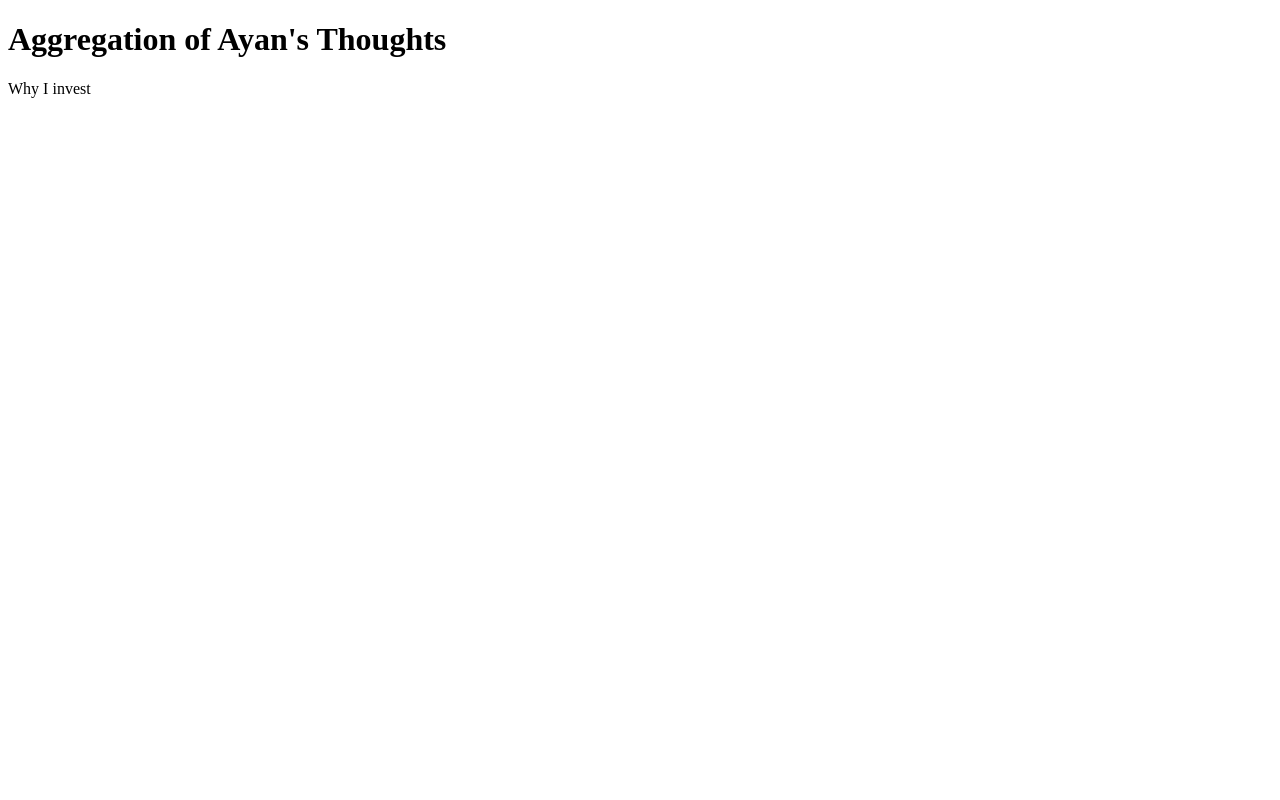
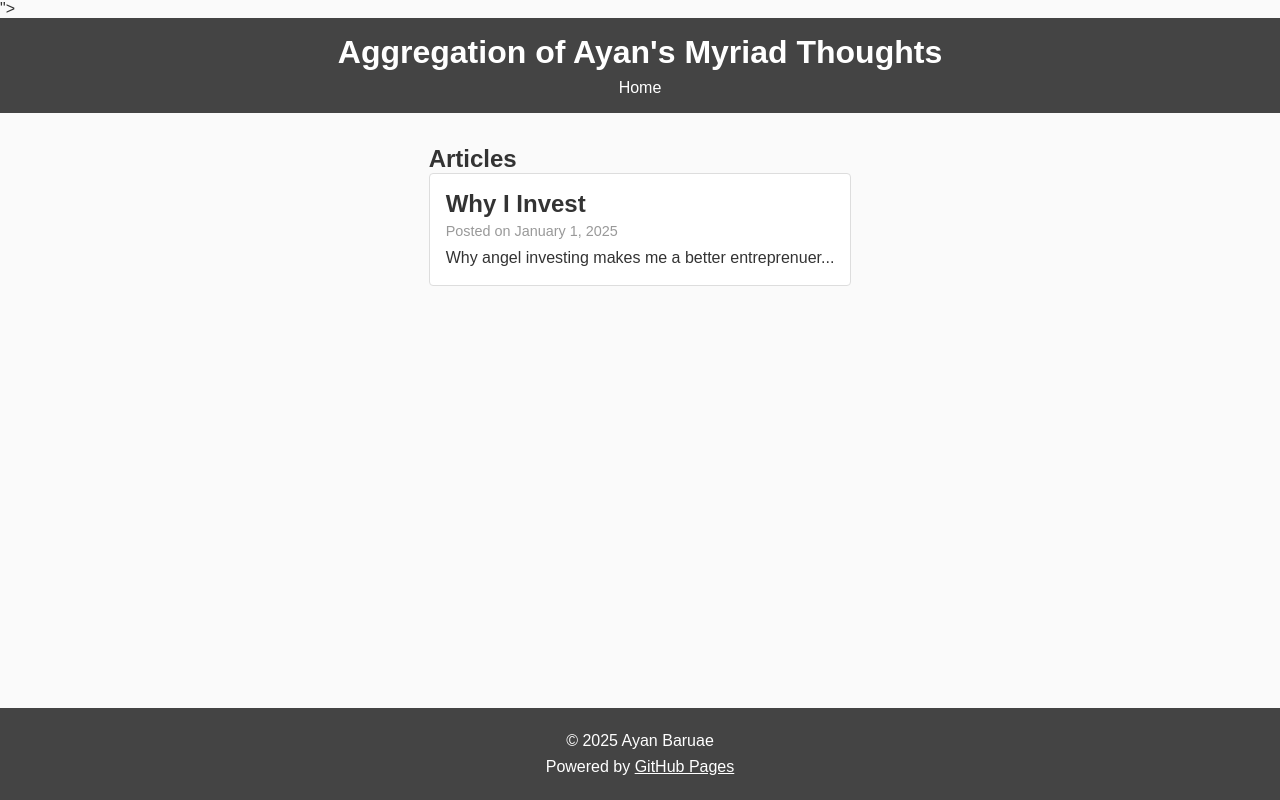
Before and after one commit to abx42/ayan, a plain HTML site: page index.html in a window 1280 px wide. Drawn offline with Linux system fonts and the light colour scheme.

Commit message:
update index and add new article

```diff
--- a/index.html
+++ b/index.html
@@ -1,10 +1,111 @@
 <!DOCTYPE html>
-<html>
-  <head>
-    <title>Aggregation of Ayan's Thoughts</title>
-  </head>
+<html lang="en">
+<head>
+  <meta charset="UTF-8" />
+  <title>Ayan's Blog – Tech, Investing, and Personal Reflections</title>
+  <meta name="description" content="Explore Ayan's personal blog featuring articles on technology, investing, and everyday reflections.">">
+  <meta name="viewport" content="width=device-width, initial-scale=1.0">
+  <style>
+    /* Basic Reset & Simple Styling */
+    * {
+      margin: 0;
+      padding: 0;
+      box-sizing: border-box;
+      font-family: sans-serif;
+    }
+    body {
+      background-color: #fafafa;
+      color: #333;
+      margin: 0;
+      display: flex;
+      flex-direction: column;
+      min-height: 100vh;
+    }
+    header, footer {
+      background-color: #444;
+      color: #fff;
+      padding: 1rem;
+      text-align: center;
+    }
+    header h1 {
+      margin-bottom: 0.5rem;
+    }
+    nav a {
+      color: #fff;
+      margin: 0 0.5rem;
+      text-decoration: none;
+    }
+    main {
+      flex: 1;
+      max-width: 800px;
+      margin: 2rem auto;
+      padding: 0 1rem;
+    }
+    article {
+      background: #fff;
+      border: 1px solid #ddd;
+      border-radius: 4px;
+      margin-bottom: 1rem;
+      padding: 1rem;
+    }
+    article h2 {
+      margin-bottom: 0.3rem;
+    }
+    article h2 a {
+      color: #333;
+      text-decoration: none;
+    }
+    article h2 a:hover {
+      text-decoration: underline;
+    }
+    .date {
+      color: #999;
+      font-size: 0.9rem;
+      margin-bottom: 0.5rem;
+    }
+    .excerpt {
+      font-size: 1rem;
+      line-height: 1.4;
+    }
+    footer p {
+      margin: 0.5rem 0;
+    }
+  </style>
+</head>
 <body>
-    <h1>Aggregation of Ayan's Thoughts</h1>
-    <p>Why I invest</p>
+
+  <!-- HEADER -->
+  <header>
+    <h1>Aggregation of Ayan's Myriad Thoughts</h1>
+    <nav>
+      <a href="index.html">Home</a>
+      <!-- Add more nav links if needed -->
+    </nav>
+  </header>
+
+  <!-- MAIN CONTENT -->
+  <main>
+    <h2>Articles</h2>
+
+    <!-- POST 1 -->
+    <article>
+      <h2><a href="why-i-invest.html">Why I Invest</a></h2>
+      <p class="date">Posted on January 1, 2025</p>
+      <p class="excerpt">
+        Why angel investing makes me a better entreprenuer...
+      </p>
+    </article>
+
+
+    <!-- Add more articles here as needed -->
+
+  </main>
+
+  <!-- FOOTER -->
+  <footer>
+    <p>© 2025 Ayan Baruae</p>
+    <p>Powered by <a href="https://pages.github.com/" style="color:#fff;text-decoration:underline;">GitHub Pages</a></p>
+  </footer>
+
 </body>
 </html>
```
Also changed, not shown: why-i-invest.html (added, +30 -0 lines).
